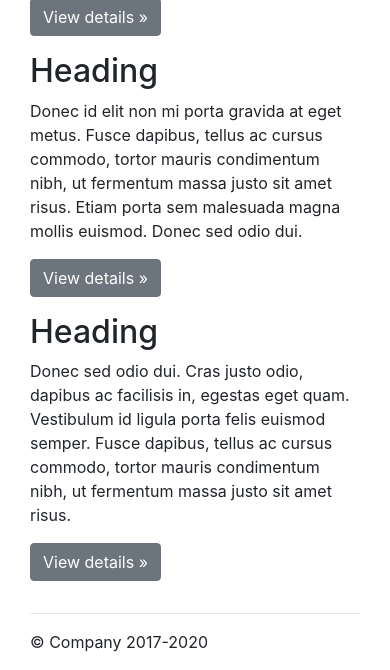
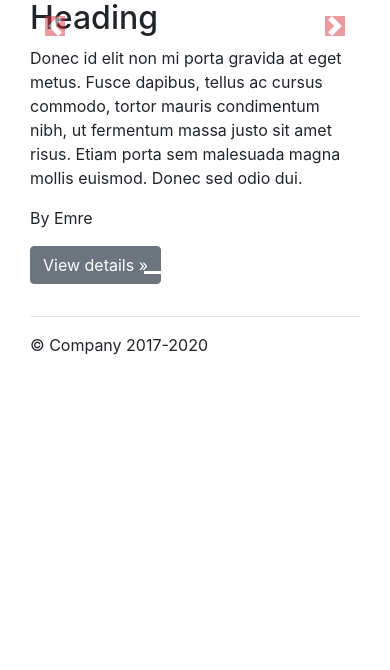
Before and after one commit to emrecoskun705/FirstDjangoProject, a Django app: page / in a window 390 px wide. Shown: the part 805-1475 px from the top of the page. After the commit the page ends 1160 px from the top, so only its background shows below. Run offline with Django 3.2, Linux system fonts and the light colour scheme; some libraries are stand-ins or nearby versions.

Commit message:
add carousel

```diff
--- a/templates/index.html
+++ b/templates/index.html
@@ -15,27 +15,44 @@
   </div>
 
   <div class="container">
-    <!-- Example row of columns -->
-    <div class="row">
-      <div class="col-md-4">
+      <!-- Example row of columns -->
+  <div id="carouselExampleIndicators" class="carousel slide" data-ride="carousel">
+    <ol class="carousel-indicators">
+      <li data-target="#carouselExampleIndicators" data-slide-to="0" class="active"></li>
+      <li data-target="#carouselExampleIndicators" data-slide-to="1"></li>
+      <li data-target="#carouselExampleIndicators" data-slide-to="2"></li>
+    </ol>
+    <div class="carousel-inner">
+      <div class="carousel-item active">
+        <img class="d-block w-100" src="..." alt="First slide">
         <h2>Heading</h2>
         <p>Donec id elit non mi porta gravida at eget metus. Fusce dapibus, tellus ac cursus commodo, tortor mauris condimentum nibh, ut fermentum massa justo sit amet risus. Etiam porta sem malesuada magna mollis euismod. Donec sed odio dui. </p>
         <p>By Emre</p>
         <p><a class="btn btn-secondary" href="#" role="button">View details »</a></p>
       </div>
-      <div class="col-md-4">
+      <div class="carousel-item">
+        <img class="d-block w-100" src="..." alt="Second slide">
         <h2>Heading</h2>
         <p>Donec id elit non mi porta gravida at eget metus. Fusce dapibus, tellus ac cursus commodo, tortor mauris condimentum nibh, ut fermentum massa justo sit amet risus. Etiam porta sem malesuada magna mollis euismod. Donec sed odio dui. </p>
-        <p><a class="btn btn-secondary" href="#" role="button">View details »</a></p>
+        <p>By Emre</p>
       </div>
-      <div class="col-md-4">
-        <h2>Heading</h2>
-        <p>Donec sed odio dui. Cras justo odio, dapibus ac facilisis in, egestas eget quam. Vestibulum id ligula porta felis euismod semper. Fusce dapibus, tellus ac cursus commodo, tortor mauris condimentum nibh, ut fermentum massa justo sit amet risus.</p>
-        <p><a class="btn btn-secondary" href="#" role="button">View details »</a></p>
+      <div class="carousel-item">
+        <img class="d-block w-100" src="..." alt="Third slide">
+          <h2>Heading</h2>
+        <p>
+            Lorem ipsum dolor sit amet, consectetur adipiscing elit. Integer vestibulum sagittis nibh sit amet ultrices. Suspendisse lectus quam, varius vel egestas non, eleifend sit amet metus. Sed pellentesque in augue luctus imperdiet. Donec augue lacus, blandit vel nulla vitae, hendrerit dictum augue. Pellentesque malesuada sem posuere, tincidunt nulla et, gravida ex. Quisque mi nisl, mattis sed justo vitae, viverra mattis justo. Duis blandit eleifend purus. Ut consequat id mi ac tempus. Fusce a tortor eget ex ultrices pretium at vitae dolor. Aenean et tempus nunc. Donec eleifend facilisis nunc, ultricies venenatis turpis congue lobortis. Donec varius rutrum metus ut lobortis. Quisque dictum interdum dui ut porta. Vivamus ligula nisl, imperdiet ac tellus vel, dapibus mollis arcu. Mauris ut vehicula mauris. </p>
+        <p>By Emre</p>
       </div>
-
     </div>
-
+    <a class="carousel-control-prev" href="#carouselExampleIndicators" role="button" data-slide="prev">
+      <span class="carousel-control-prev-icon bg-danger"  aria-hidden="true"></span>
+      <span class="sr-only">Previous</span>
+    </a>
+    <a class="carousel-control-next" href="#carouselExampleIndicators" role="button" data-slide="next">
+      <span class="carousel-control-next-icon bg-danger"  aria-hidden="true"></span>
+      <span class="sr-only">Next</span>
+    </a>
+  </div>
     <hr>
 
   </div> <!-- /container -->
```
